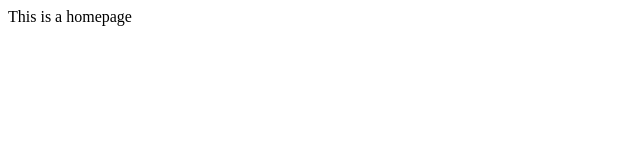
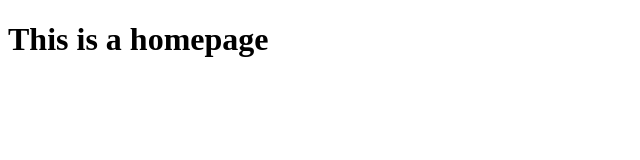
Before and after one commit to amruxh/git-practice, a plain HTML site: page index.html in a window 1280 px wide. Shown: the whole page, without its empty margins (0-640 px from the left). Drawn offline with Linux system fonts and the light colour scheme.

Commit message:
Created home page

```diff
--- a/index.html
+++ b/index.html
@@ -6,6 +6,6 @@
     <title>Document</title>
 </head>
 <body>
-    This is a homepage
+    <h1>This is a homepage</h1>
 </body>
 </html>
```
